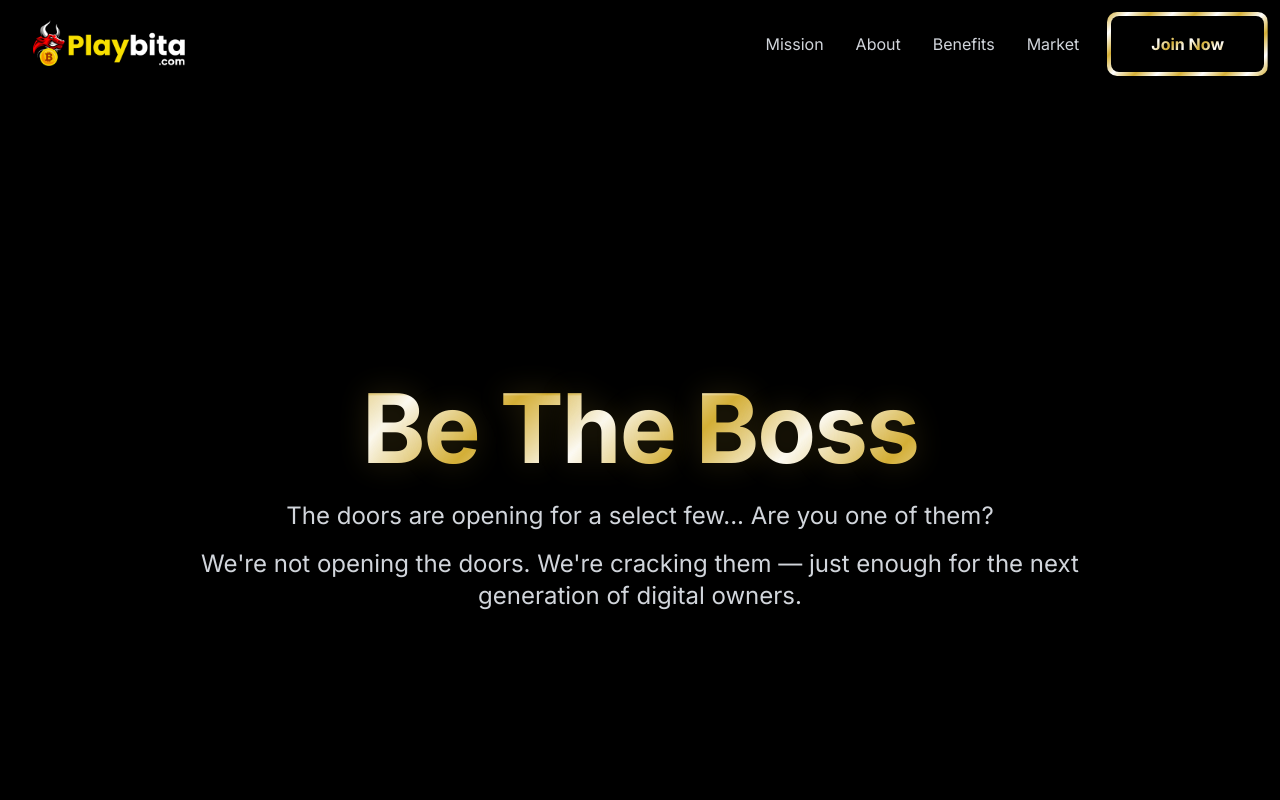
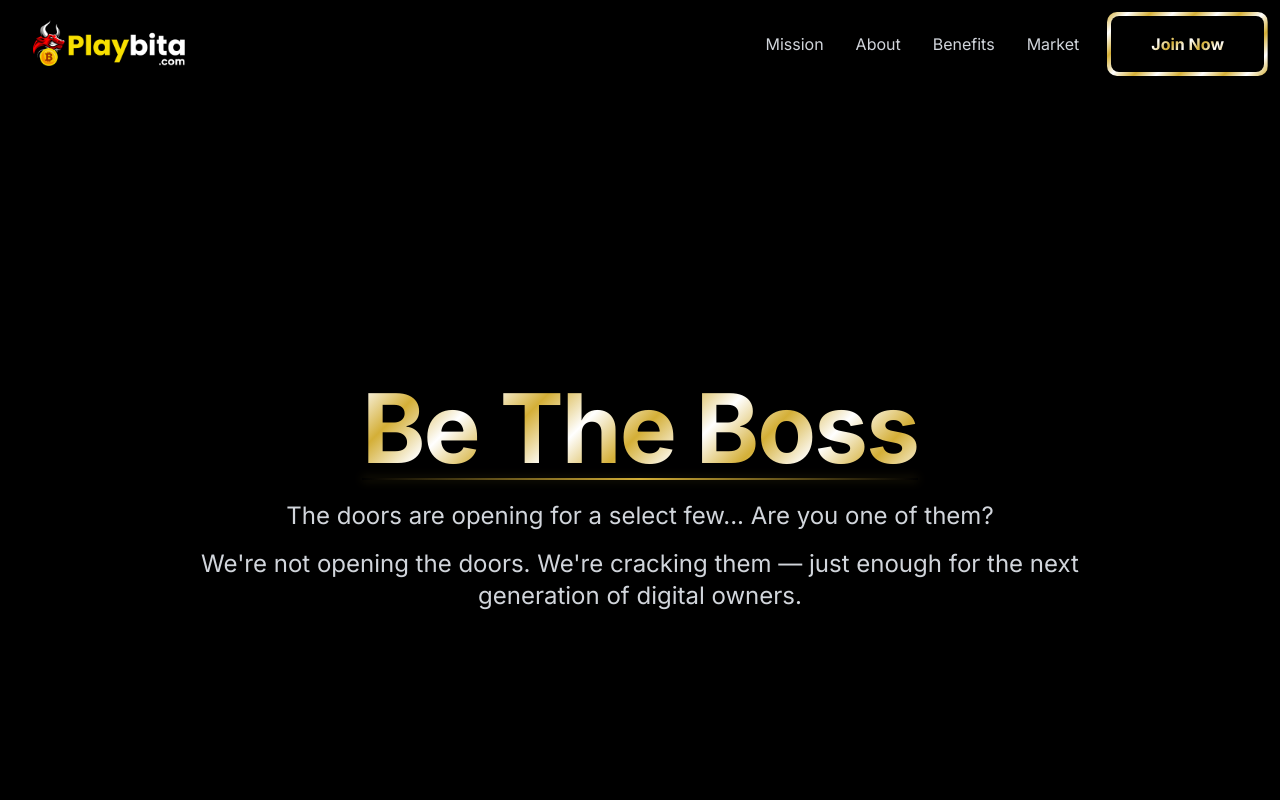
Before and after one commit to shauliAharon/btb-microsite, a React (Vite) app: page / in a window 1280 px wide. Shown: the top 800 px of the page. Built offline with nearby package versions, Linux system fonts and the light colour scheme.

Commit message:
fix underline to the title

```diff
--- a/src/index.css
+++ b/src/index.css
@@ -407,10 +407,34 @@ html {
     #d4af37 100%
   );
   background-size: 200% 200%;
-  animation: shimmer 4s linear infinite;
+  animation: shimmer 6s linear infinite;
   -webkit-background-clip: text;
   background-clip: text;
-  -webkit-text-fill-color: transparent;
-  text-fill-color: transparent;
-  text-shadow: 0 0 30px rgba(212, 175, 55, 0.2);
+  color: transparent;
 }
+
+.elegant-underline {
+  position: relative;
+  display: inline-block;
+}
+
+.elegant-underline::after {
+  content: "";
+  position: absolute;
+  width: 100%;
+  height: 2px;
+  bottom: -4px;
+  left: 0;
+  background: linear-gradient(90deg, transparent, #d4af37, transparent);
+  transform: scaleX(0);
+  transform-origin: left;
+  animation: drawLine 1.5s ease-out forwards;
+  animation-delay: 0.5s;
+  box-shadow: 0 0 10px rgba(212, 175, 55, 0.3);
+}
+
+@keyframes drawLine {
+  to {
+    transform: scaleX(1);
+  }
+}
--- a/src/pages/LandingPage.tsx
+++ b/src/pages/LandingPage.tsx
@@ -10,7 +10,7 @@ export default function LandingPage() {
         className="min-h-screen flex items-center justify-center relative"
       >
         <div className="text-center px-4">
-          <h1 className="text-6xl md:text-8xl font-bold mb-6 gradient-shimmer">
+          <h1 className="text-6xl md:text-8xl font-bold mb-6 gradient-shimmer elegant-underline">
             Be The Boss
           </h1>
           <p className="text-xl md:text-2xl mb-4 text-gray-300">
--- a/src/pages/SignUpPage.tsx
+++ b/src/pages/SignUpPage.tsx
@@ -31,7 +31,7 @@ export default function SignUpPage() {
           transition={{ duration: 0.5 }}
           className="text-center"
         >
-          <h1 className="text-5xl font-bold mb-8">
+          <h1 className="text-5xl font-bold mb-8 elegant-underline">
             Be The Boss Founders Circle
           </h1>
           <div className="max-w-3xl mx-auto">
```
